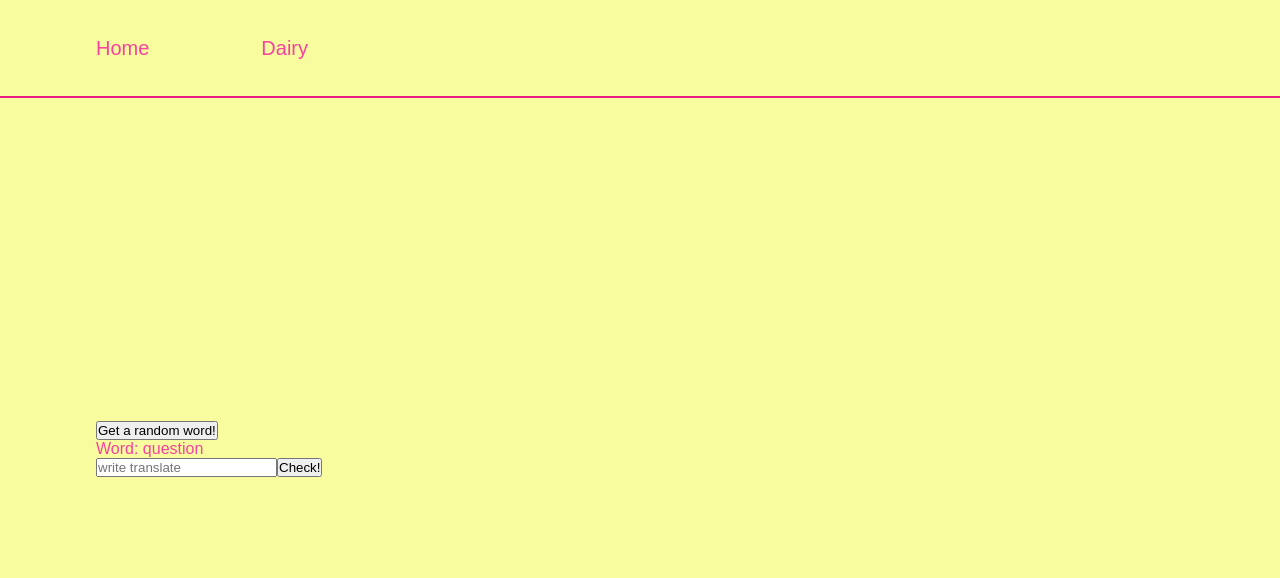
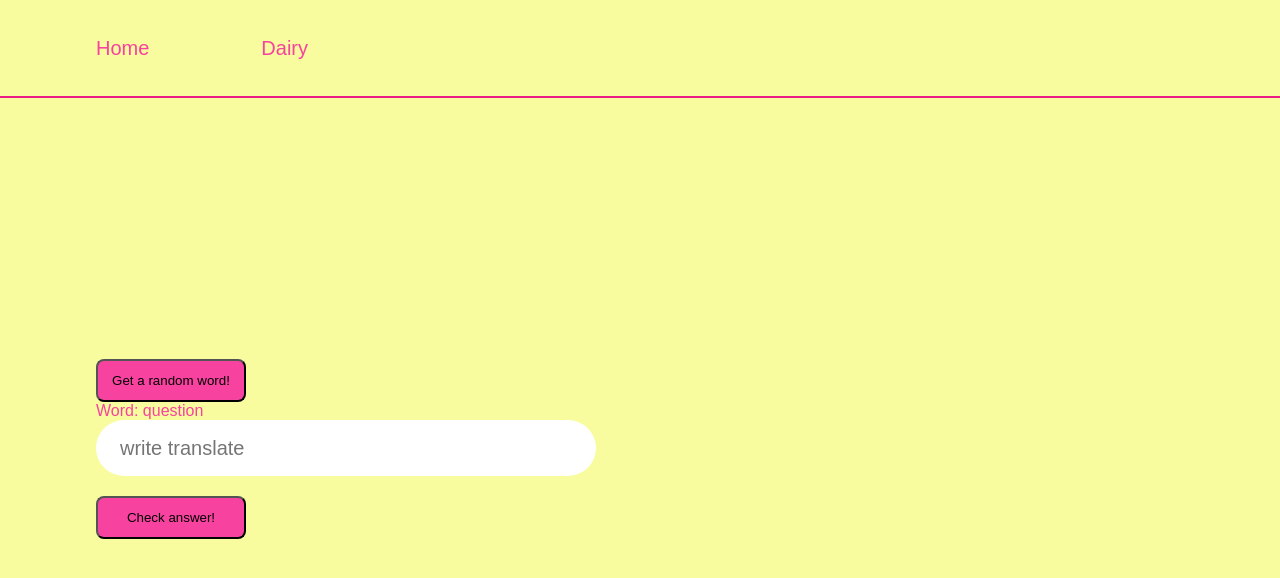
Before and after one commit to Bolbotunov/PracticeRepo, a React (Vite) app: page / in a window 1280 px wide. Both pictures are taken after a click on the button "Get a random word!". Shown: the top 578 px of the page. Built offline with nearby package versions, Linux system fonts and the light colour scheme.

Commit message:
feat: add btn component

```diff
--- /dev/null
+++ b/src/components/Button/index.tsx
@@ -0,0 +1,18 @@
+import { ReactNode } from "react";
+import styles from "./styles.module.scss";
+
+type ButtonType = {
+  size: "big" | "small";
+  handler: () => void;
+  children: ReactNode;
+};
+
+export default function Button({ size, handler, children }: ButtonType) {
+  return (
+    <>
+      <button className={`${styles.button} ${styles[size]}`} onClick={handler}>
+        {children}
+      </button>
+    </>
+  );
+}
--- /dev/null
+++ b/src/components/Button/styles.module.scss
@@ -0,0 +1,20 @@
+@use "@/styles/variables.scss" as *;
+.small {
+  width: $width-btn-small;
+}
+
+.big {
+  width: $width-btn-big;
+}
+
+.button {
+  background-color: $color-accent;
+  padding: $spacing-12;
+  border-radius: $spacing-8;
+  cursor: pointer;
+  transition: $transition;
+  &:hover {
+    background-color: $color-hover;
+    color: $color-primary;
+  }
+}
--- a/src/components/WordTrainer/index.tsx
+++ b/src/components/WordTrainer/index.tsx
@@ -4,6 +4,7 @@ import { AppDispatch, RootState } from "store/store";
 
 import styles from "./styles.module.scss";
 import { checkAnswer, fetchWord } from "@/store/translateSlice";
+import Button from "../Button";
 
 export default function WordTrainer() {
   const dispatch = useDispatch<AppDispatch>();
@@ -22,18 +23,23 @@ export default function WordTrainer() {
   return (
     <>
       <div className={styles.wrapper}>
-        <button onClick={getNewWord}>Get a random word!</button>
+        <Button handler={getNewWord} size="small">
+          Get a random word!
+        </Button>
         {status === "pending" && <p>Loading...</p>}
         {word && <p>Word: {word}</p>}
         {word && (
-          <>
+          <div className={styles.searchContainer}>
             <input
               value={answer}
               onChange={(e) => setAnswer(e.target.value)}
               placeholder="write translate"
+              className={styles.searchInput}
             />
-            <button onClick={handleCheck}>Check!</button>
-          </>
+            <Button handler={handleCheck} size="small">
+              Check answer!
+            </Button>
+          </div>
         )}
         {isCorrect !== null && (
           <p>
--- a/src/components/WordTrainer/styles.module.scss
+++ b/src/components/WordTrainer/styles.module.scss
@@ -0,0 +1,23 @@
+@use "@/styles/variables.scss" as *;
+
+.searchInput {
+  display: flex;
+  align-items: center;
+  width: 100%;
+  max-width: $layout-input;
+  border-radius: $radius-40;
+  padding: $spacing-28 $spacing-24;
+  height: $spacing-54;
+  border: none;
+  font-size: $font-size-20;
+  font-weight: $font-weight-medium;
+}
+
+.searchContainer {
+  position: relative;
+  width: 100%;
+  height: 100%;
+  display: flex;
+  flex-direction: column;
+  gap: $spacing-20;
+}
--- a/src/styles/variables.scss
+++ b/src/styles/variables.scss
@@ -38,7 +38,11 @@ $breakpoints-tablet: 768px;
 $breakpoints-mobile: 390px;
 
 $layout-container: 1440px;
+$layout-input: 500px;
+$width-btn-small: 150px;
+$width-btn-big: 250px;
 
 $color-primary: #f8fc9e;
 $color-secondary: #ea1d87;
 $color-accent: #f7429f;
+$color-hover: #aa105f;
```
